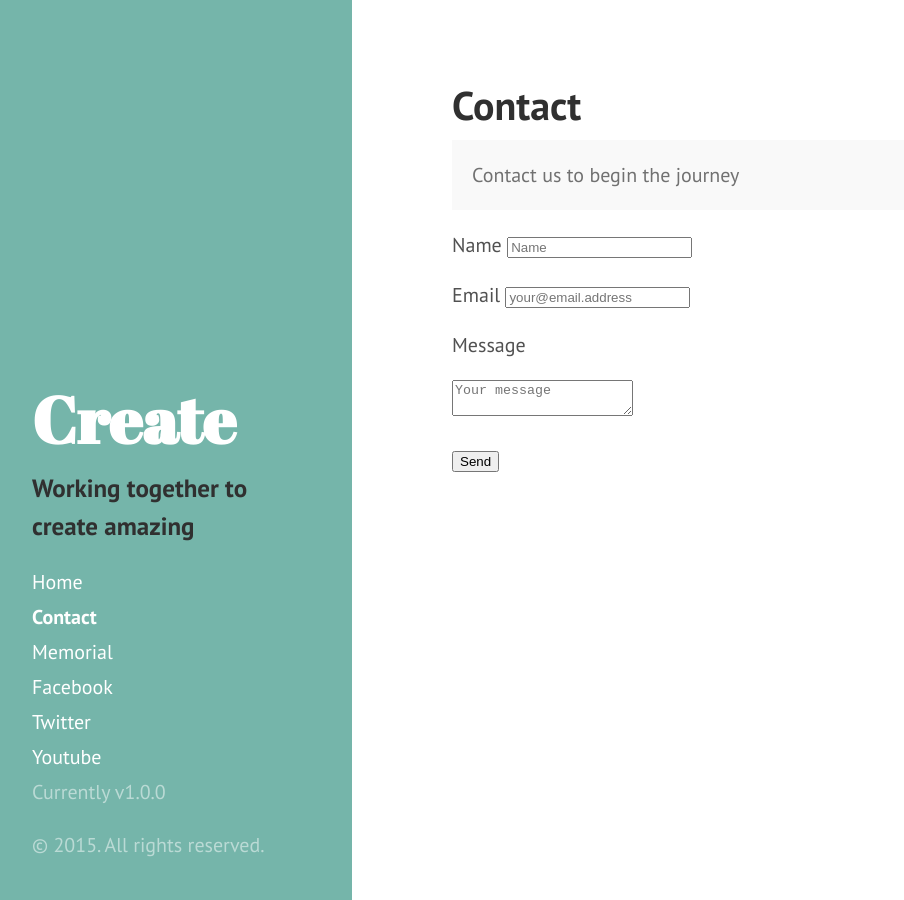
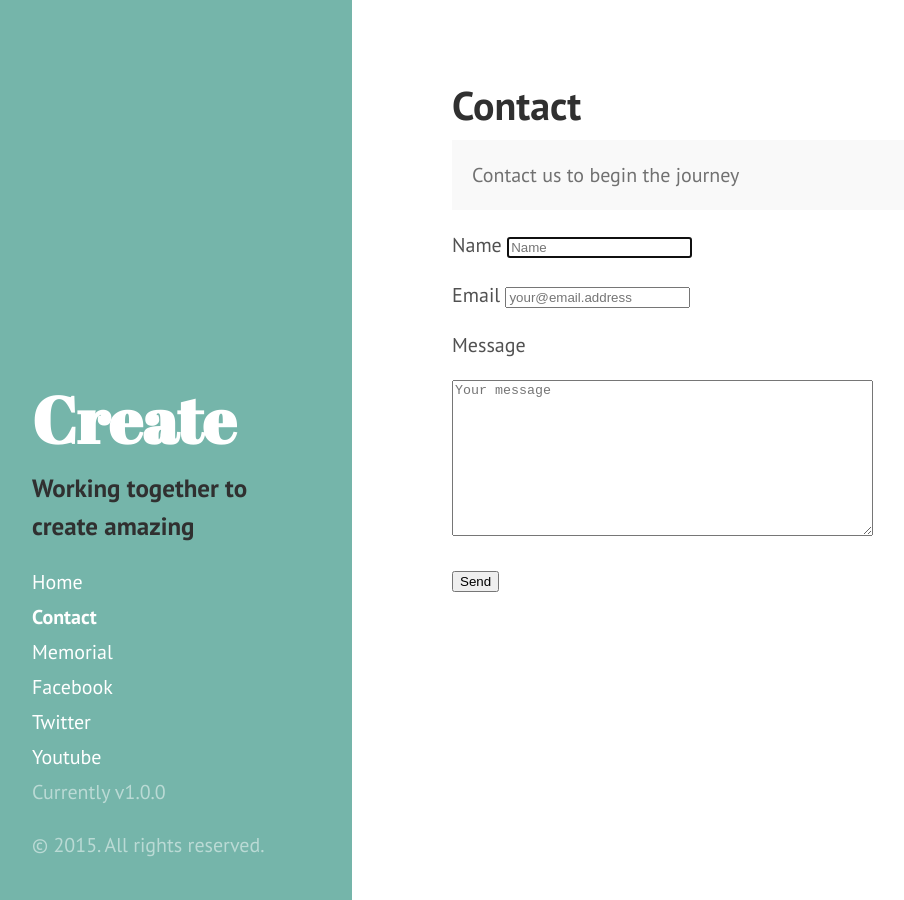
Before and after one commit to KarmaConductors/karmaconductors.github.io, a Jekyll site: the page built from contact.md, in a window 1280 px wide. Shown: the whole page, without its empty margins (8-912 px from the left). Built offline with Jekyll 4.4.1, drawn with Linux system fonts in a browser that asks for light colours; Markdown is read by kramdown in place of the engine named in the settings.

Commit message:
updated contact form 4

```diff
--- a/contact.md
+++ b/contact.md
@@ -11,7 +11,7 @@ title: Contact
 	<input type="text" name="_gotcha" style="display:none" />
 	<p>
 		<label for="name">Name</label>
-		<input type="text" name="name" placeholder="Name" required maxlength="30" />
+		<input type="text" name="name" placeholder="Name" required maxlength="30" autofocus />
 	</p>
 
 	<p>
@@ -22,7 +22,7 @@ title: Contact
 	<p>
   		<label for="message">Message</label>
   		<p>
-  			<textarea type="email" name="message" placeholder="Your message" required ></textarea>
+  			<textarea type="email" name="message" placeholder="Your message" required rows="10" cols="50" ></textarea>
   		</p>
 	</p>
 
```
